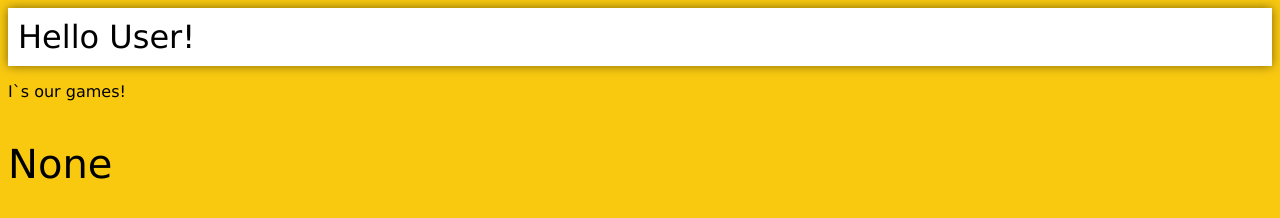
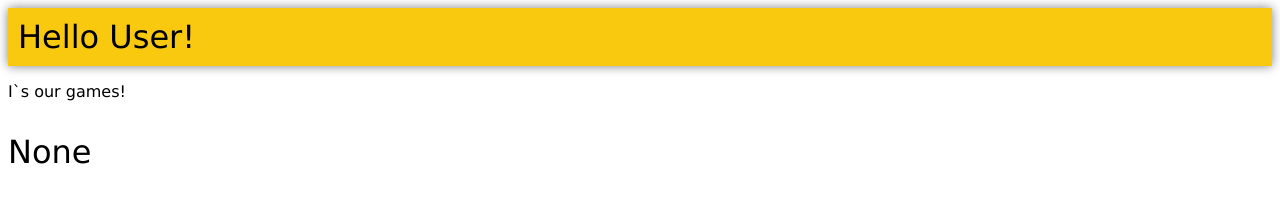
Before and after one commit to OrangeGameStudio/OrangeGameStudio.github.io, a plain HTML site: page index.html in a window 1280 px wide. Drawn offline with Linux system fonts and the light colour scheme.

Commit message:
Style update2

```diff
--- a/style.css
+++ b/style.css
@@ -1,13 +1,13 @@
 body {
 font-family: Geneva, Arial, Helvetica, sans-serif;
-background-color: RGB(249, 201, 16);
+background-color: RGB(255, 255, 255);
 }
 div {
-background: RGB(255, 255, 255); /* Цвет фона */
+background: RGB(249, 201, 16); /* Цвет фона */
 box-shadow: 0 0 10px rgba(0,0,0,0.5); /* Параметры тени */
 padding: 10px;
 font-size: 200%;
 }
 p.none {
-  font-size: 250%;
+  font-size: 200%;
 }
```
